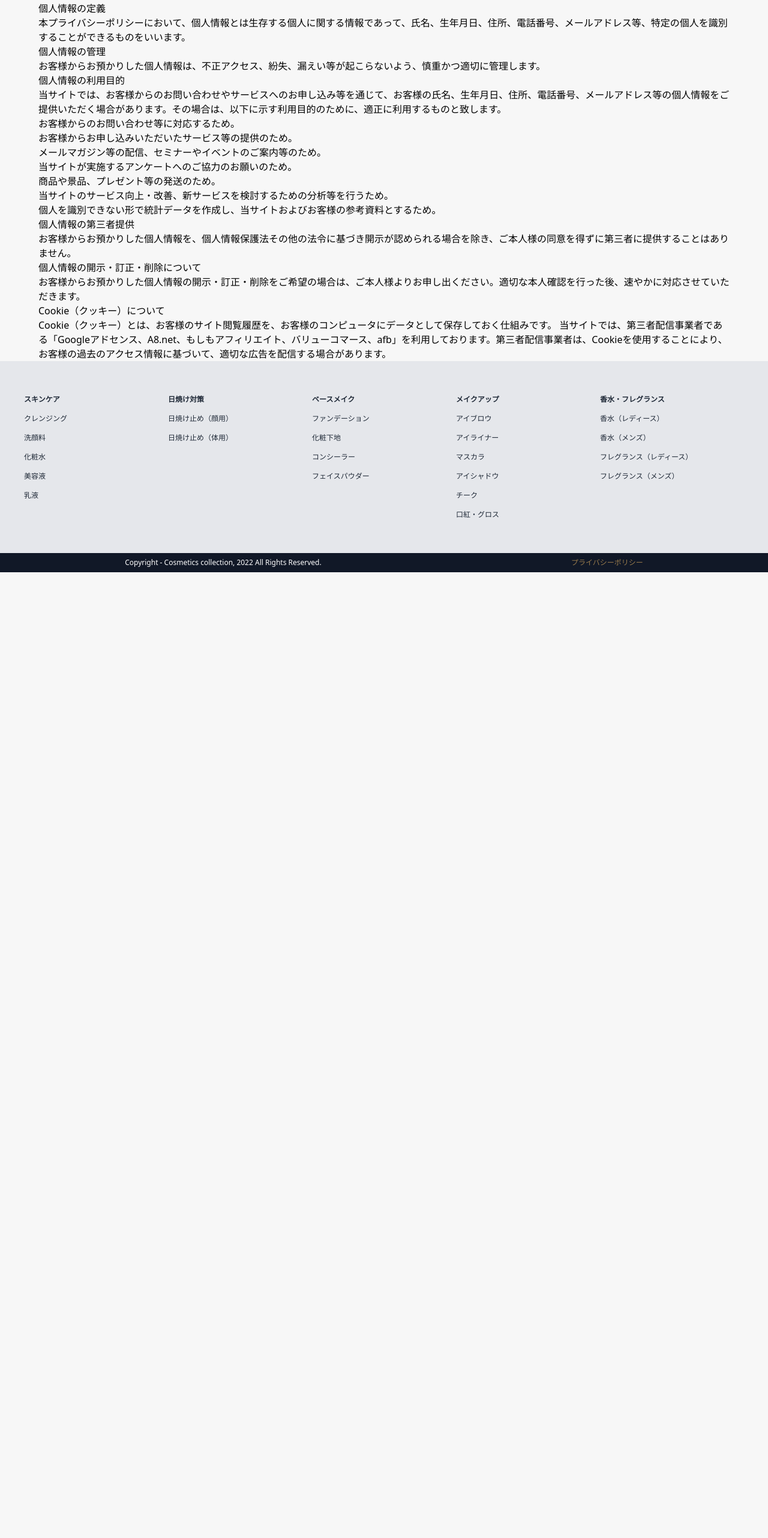
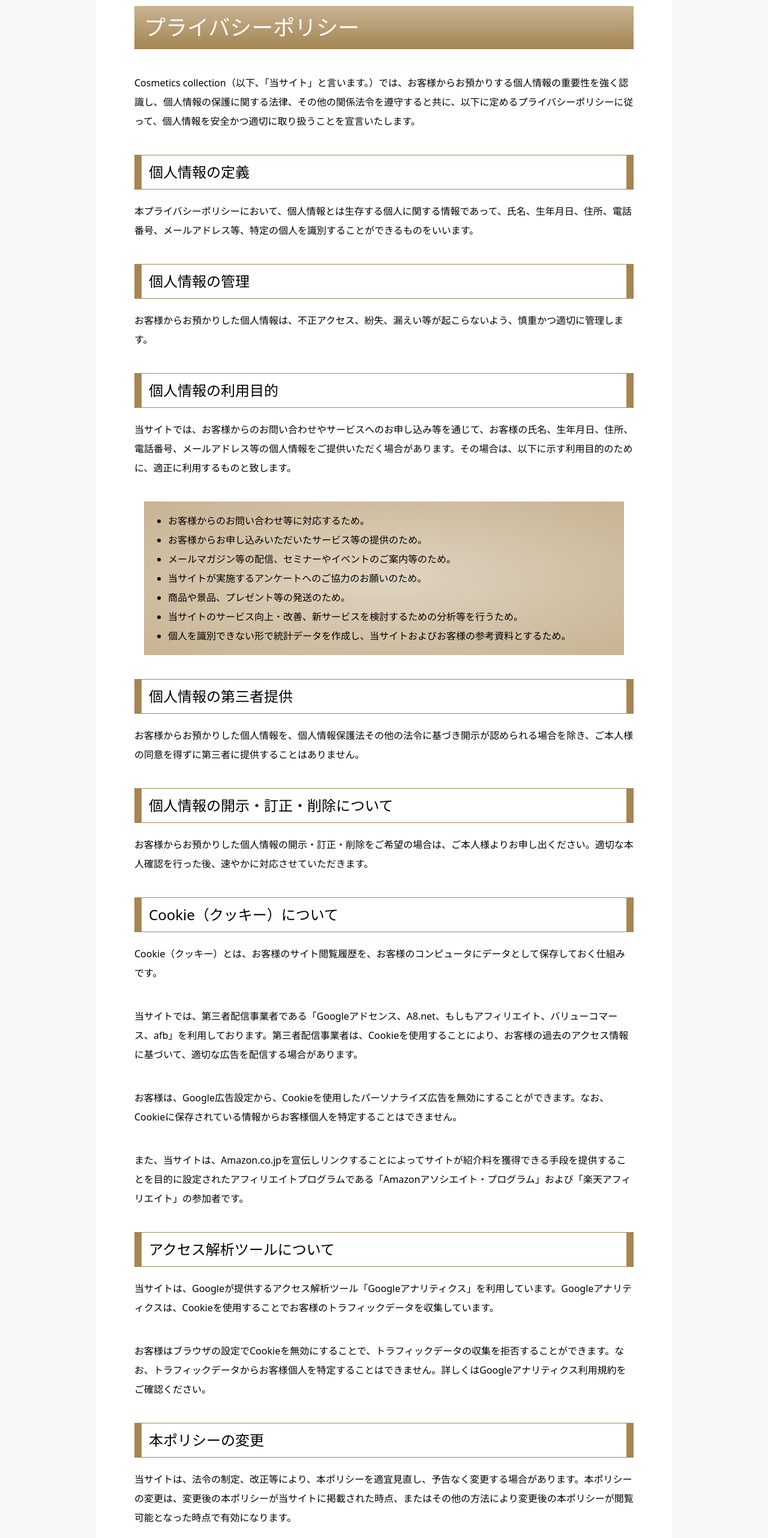
Before and after one commit to rose-poudre/cosme-collection, a Next.js app: page /privacy in a window 1280 px wide. Shown: the part 142-2706 px from the top of the page at 60% size. Before the commit the page ends 1096 px from the top, so only its background shows below. Built offline with nearby package versions, Linux system fonts and the light colour scheme; what @badrap/bar-of-progress would draw is missing.

Commit message:
23th commit

```diff
--- a/pages/privacy.jsx
+++ b/pages/privacy.jsx
@@ -14,53 +14,127 @@ const privacy = () => {
 
       <Header />
 
-      <main className="max-w-7xl mx-auto px-8 sm:px-16">
+      <main className="privacy-main max-w-7xl mx-auto md:mx-20 lg:mx-40 px-8 sm:px-16 py-10 md:py-20 bg-white">
         <section>
-          <h1>プライバシーポリシー</h1>
+          <h1 className="text-2xl md:text-4xl mb-10 bg-gold-100 text-white p-4">
+            プライバシーポリシー
+          </h1>
           <div>
             Cosmetics
             collection（以下、「当サイト」と言います。）では、お客様からお預かりする個人情報の重要性を強く認識し、個人情報の保護に関する法律、その他の関係法令を遵守すると共に、以下に定めるプライバシーポリシーに従って、個人情報を安全かつ適切に取り扱うことを宣言いたします。
           </div>
-          <h2>個人情報の定義</h2>
+          <h2 className="privacy-h2 text-xl md:text-2xl mt-10 mb-5 p-3">
+            個人情報の定義
+          </h2>
           <div>
             本プライバシーポリシーにおいて、個人情報とは生存する個人に関する情報であって、氏名、生年月日、住所、電話番号、メールアドレス等、特定の個人を識別することができるものをいいます。
           </div>
-          <h2>個人情報の管理</h2>
+          <h2 className="privacy-h2 text-xl md:text-2xl mt-10 mb-5 p-3">
+            個人情報の管理
+          </h2>
           <div>
             お客様からお預かりした個人情報は、不正アクセス、紛失、漏えい等が起こらないよう、慎重かつ適切に管理します。
           </div>
-          <h2>個人情報の利用目的</h2>
+          <h2 className="privacy-h2 text-xl md:text-2xl mt-10 mb-5 p-3">
+            個人情報の利用目的
+          </h2>
           <div>
             当サイトでは、お客様からのお問い合わせやサービスへのお申し込み等を通じて、お客様の氏名、生年月日、住所、電話番号、メールアドレス等の個人情報をご提供いただく場合があります。その場合は、以下に示す利用目的のために、適正に利用するものと致します。
+            <div className="privacy-list px-10 py-4 mx-4 my-10">
               <ul>
-              <li>お客様からのお問い合わせ等に対応するため。</li>
-              <li>お客様からお申し込みいただいたサービス等の提供のため。</li>
-              <li>
+                <li className="privacy-listli">
+                  お客様からのお問い合わせ等に対応するため。
+                </li>
+                <li className="privacy-listli">
+                  お客様からお申し込みいただいたサービス等の提供のため。
+                </li>
+                <li className="privacy-listli">
                   メールマガジン等の配信、セミナーやイベントのご案内等のため。
                 </li>
-              <li>当サイトが実施するアンケートへのご協力のお願いのため。</li>
-              <li>商品や景品、プレゼント等の発送のため。</li>
-              <li>
+                <li className="privacy-listli">
+                  当サイトが実施するアンケートへのご協力のお願いのため。
+                </li>
+                <li className="privacy-listli">
+                  商品や景品、プレゼント等の発送のため。
+                </li>
+                <li className="privacy-listli">
                   当サイトのサービス向上・改善、新サービスを検討するための分析等を行うため。
                 </li>
-              <li>
+                <li className="privacy-listli">
                   個人を識別できない形で統計データを作成し、当サイトおよびお客様の参考資料とするため。
                 </li>
               </ul>
             </div>
-          <h2>個人情報の第三者提供</h2>
+          </div>
+          <h2 className="privacy-h2 text-xl md:text-2xl mt-10 mb-5 p-3">
+            個人情報の第三者提供
+          </h2>
           <div>
             お客様からお預かりした個人情報を、個人情報保護法その他の法令に基づき開示が認められる場合を除き、ご本人様の同意を得ずに第三者に提供することはありません。
           </div>
-          <h2>個人情報の開示・訂正・削除について</h2>
+          <h2 className="privacy-h2 text-xl md:text-2xl mt-10 mb-5 p-3">
+            個人情報の開示・訂正・削除について
+          </h2>
           <div>
             お客様からお預かりした個人情報の開示・訂正・削除をご希望の場合は、ご本人様よりお申し出ください。適切な本人確認を行った後、速やかに対応させていただきます。
           </div>
-          <h2>Cookie（クッキー）について</h2>
-          <h2>
+          <h2 className="privacy-h2 text-xl md:text-2xl mt-10 mb-5 p-3">
+            Cookie（クッキー）について
+          </h2>
+          <div className="mb-10">
             Cookie（クッキー）とは、お客様のサイト閲覧履歴を、お客様のコンピュータにデータとして保存しておく仕組みです。
+          </div>
+          <div className="mb-10">
             当サイトでは、第三者配信事業者である「Googleアドセンス、A8.net、もしもアフィリエイト、バリューコマース、afb」を利用しております。第三者配信事業者は、Cookieを使用することにより、お客様の過去のアクセス情報に基づいて、適切な広告を配信する場合があります。
+          </div>
+          <div className="mb-10">
+            お客様は、Google広告設定から、Cookieを使用したパーソナライズ広告を無効にすることができます。なお、Cookieに保存されている情報からお客様個人を特定することはできません。
+          </div>
+          <div className="mb-10">
+            また、当サイトは、Amazon.co.jpを宣伝しリンクすることによってサイトが紹介料を獲得できる手段を提供することを目的に設定されたアフィリエイトプログラムである「Amazonアソシエイト・プログラム」および「楽天アフィリエイト」の参加者です。
+          </div>
+          <h2 className="privacy-h2 text-xl md:text-2xl mt-10 mb-5 p-3">
+            アクセス解析ツールについて
           </h2>
+          <div className="mb-10">
+            当サイトは、Googleが提供するアクセス解析ツール「Googleアナリティクス」を利用しています。Googleアナリティクスは、Cookieを使用することでお客様のトラフィックデータを収集しています。
+          </div>
+          <div>
+            お客様はブラウザの設定でCookieを無効にすることで、トラフィックデータの収集を拒否することができます。なお、トラフィックデータからお客様個人を特定することはできません。詳しくはGoogleアナリティクス利用規約をご確認ください。
+          </div>
+          <h2 className="privacy-h2 text-xl md:text-2xl mt-10 mb-5 p-3">
+            本ポリシーの変更
+          </h2>
+          <div>
+            当サイトは、法令の制定、改正等により、本ポリシーを適宜見直し、予告なく変更する場合があります。本ポリシーの変更は、変更後の本ポリシーが当サイトに掲載された時点、またはその他の方法により変更後の本ポリシーが閲覧可能となった時点で有効になります。
+          </div>
+          <h1 className="text-2xl md:text-4xl mt-20 mb-10 bg-gold-100 text-white p-4">
+            著作権
+          </h1>
+          <div className="mb-10">
+            本ウェブサイトに掲載されている文章、画像、イラストなどの全てのコンテンツは、管理者およびその提供元が所有しております。
+          </div>
+          <div className="mb-10">
+            書面による許可なく、個人的な目的以外でコピー、転載等は固くお断りさせていただきます。
+          </div>
+          <div>
+            情報をご紹介いただく際には、著作権法上認められた正しい引用方法で行い、当サイトへのリンク掲載をお願いいたします。
+          </div>
+          <h1 className="text-2xl md:text-4xl mt-20 mb-10 bg-gold-100 text-white p-4">
+            免責事項
+          </h1>
+          <div className="mb-10">
+            当サイトの情報は、当サイト管理者が独学で学んだ知識の他、体験、感想などが含まれます。いずれの情報も専門的な知識は持っておりませんので、その正確性や安全性を保証するものではありません。
+          </div>
+          <div className="mb-10">
+            当サイトのご利用につき発生した又は当該情報に基づき行われた行為により発生した、いかなるトラブル・損失・損害に対しても、一切の責任を負わないものといたします。
+          </div>
+          <div className="mb-10">
+            当サイトに掲載されているウェブサイトやソフトウェアの合法性、正確性、道徳性、最新性、適切性、著作権の許諾や有無など、その内容については一切の保証をいたしかねます。
+          </div>
+          <div>
+            当サイトからリンクやバナーなどによって他のサイトに移動された場合、移動先サイトで提供される情報、サービス等についてご来訪者様ご自身の責任において行ってくださいますようお願いいたします。
+          </div>
         </section>
       </main>
       <Footer />
--- a/styles/globals.css
+++ b/styles/globals.css
@@ -310,4 +310,23 @@
     margin-right: 12px !important;
     margin-bottom: 12px !important;
   }
+
+  .privacy-main {
+    line-height: 2;
+  }
+
+  .privacy-h2 {
+    border-left: 12px solid #a48552;
+    border-right: 12px solid #a48552;
+    border-top: 1px solid #a48552;
+    border-bottom: 1px solid #a48552;
+  }
+
+  .privacy-list {
+    background: radial-gradient(#dfd4c2, #c8b392);
+  }
+
+  .privacy-listli {
+    list-style-type: disc;
+  }
 }
```
Lines whose indentation alone changed are shown as unchanged.
